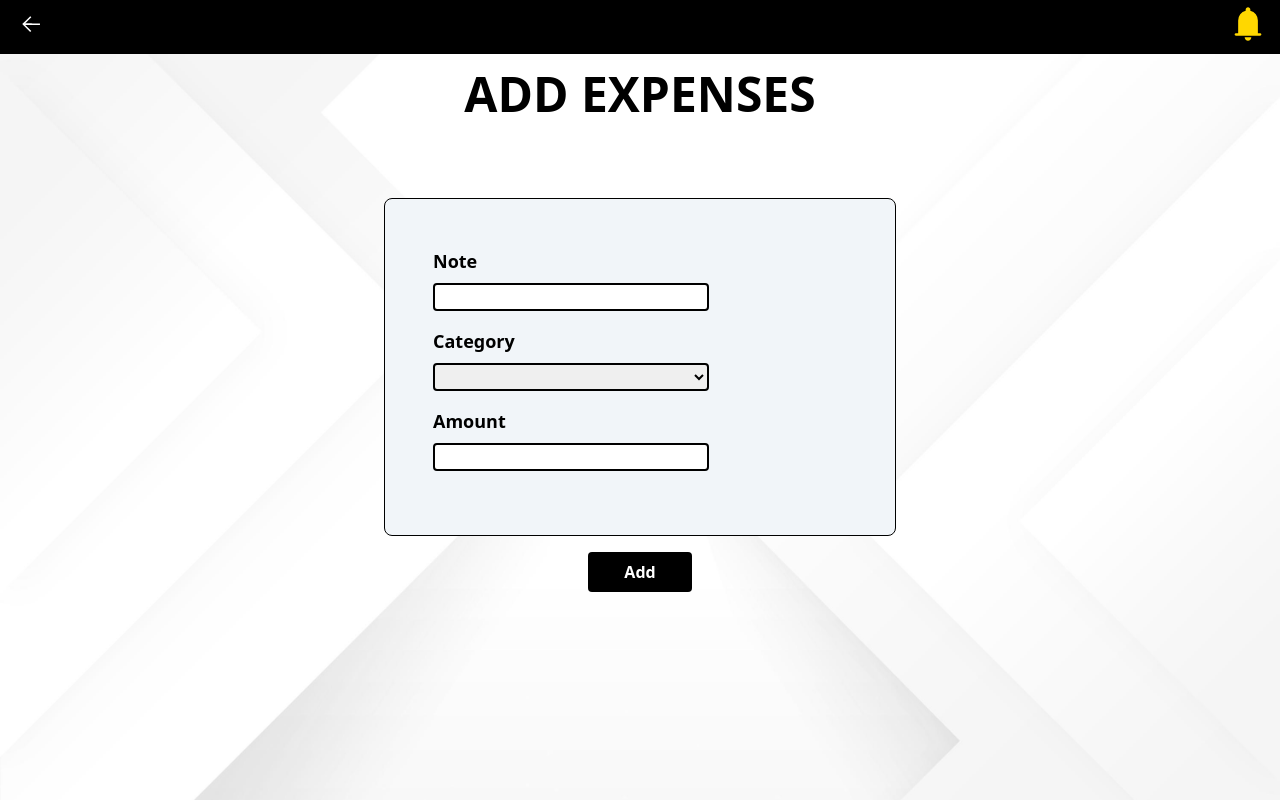
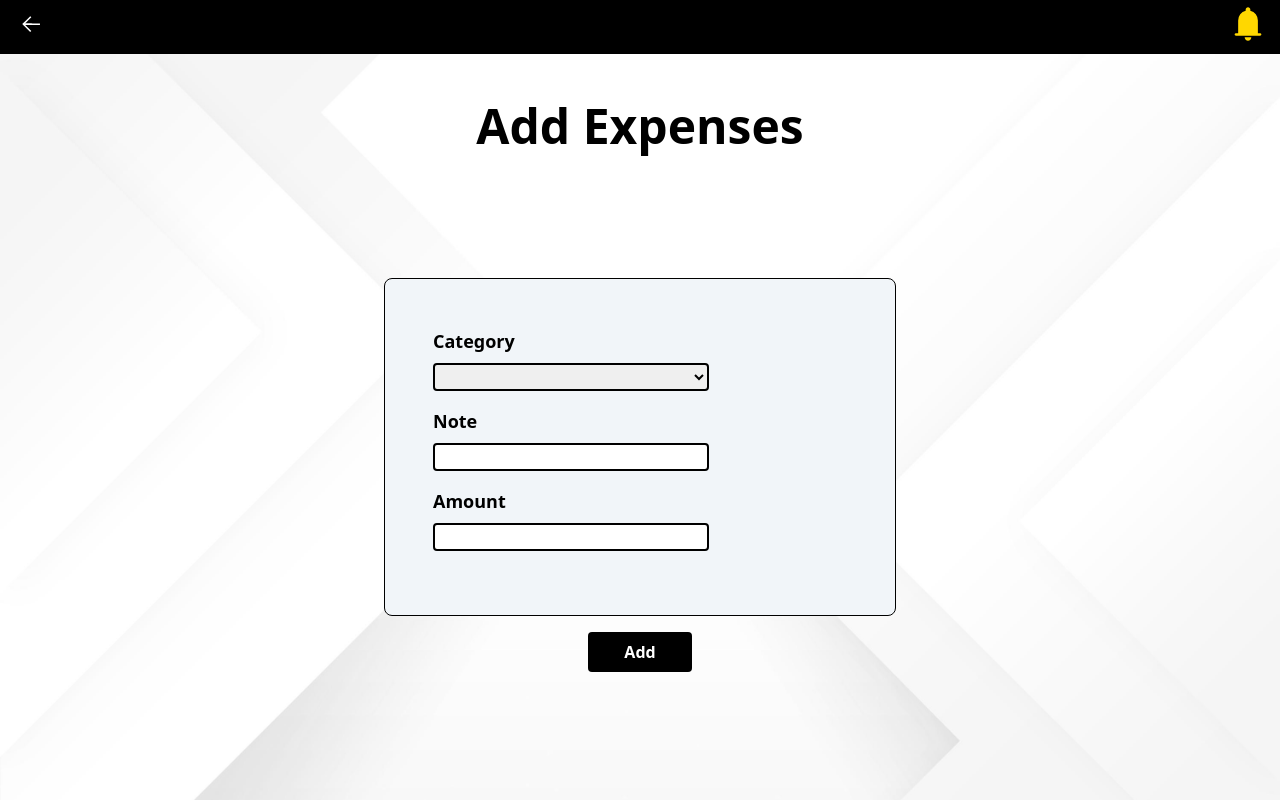
Before and after one commit to Hikaru2021/e-buddy, a Vue app: page /add-expenses in a window 1280 px wide. Built offline with nearby package versions, Linux system fonts and the light colour scheme.

Commit message:
Update AddExpenses.vue

```diff
--- a/src/views/AddExpenses.vue
+++ b/src/views/AddExpenses.vue
@@ -3,14 +3,10 @@
     <upper-nav></upper-nav>
     <div class="flex flex-col items-center">
       <!-- "Add Expenses" Text -->
-      <h2 class="text-5xl font-bold mt-4 text-center text-black">ADD EXPENSES</h2>
+      <h2 class="text-5xl font-bold p-12 text-center text-black">Add Expenses</h2>
 
       <!-- Add Expenses Container -->
       <div class="border border-black rounded-lg p-12 mt-20 w-2/5 bg-slate-100">
-        <div class="w-2/3 flex flex-col mb-4">
-          <h3 class="text-lg font-bold mb-2">Note</h3>
-          <input class="w-full h-7 border-2 border-black rounded" type="text" required v-model="note" />
-        </div>
         <div class="w-2/3 flex flex-col mb-4">
           <h3 class="text-lg font-bold mb-2">Category</h3>
           <select class="w-full h-7 border-2 border-black rounded" required v-model="type">
@@ -20,6 +16,11 @@
             <option value="Others">Others</option>
           </select>
         </div>
+        <div class="w-2/3 flex flex-col mb-4">
+          <h3 class="text-lg font-bold mb-2">Note</h3>
+          <input class="w-full h-7 border-2 border-black rounded" type="text" required v-model="note" />
+        </div>
+
         <div class="w-2/3 flex flex-col mb-4">
           <h3 class="text-lg font-bold mb-2">Amount</h3>
           <input type="number" class="w-full h-7 border-2 border-black rounded" required v-model="amount" />
```
